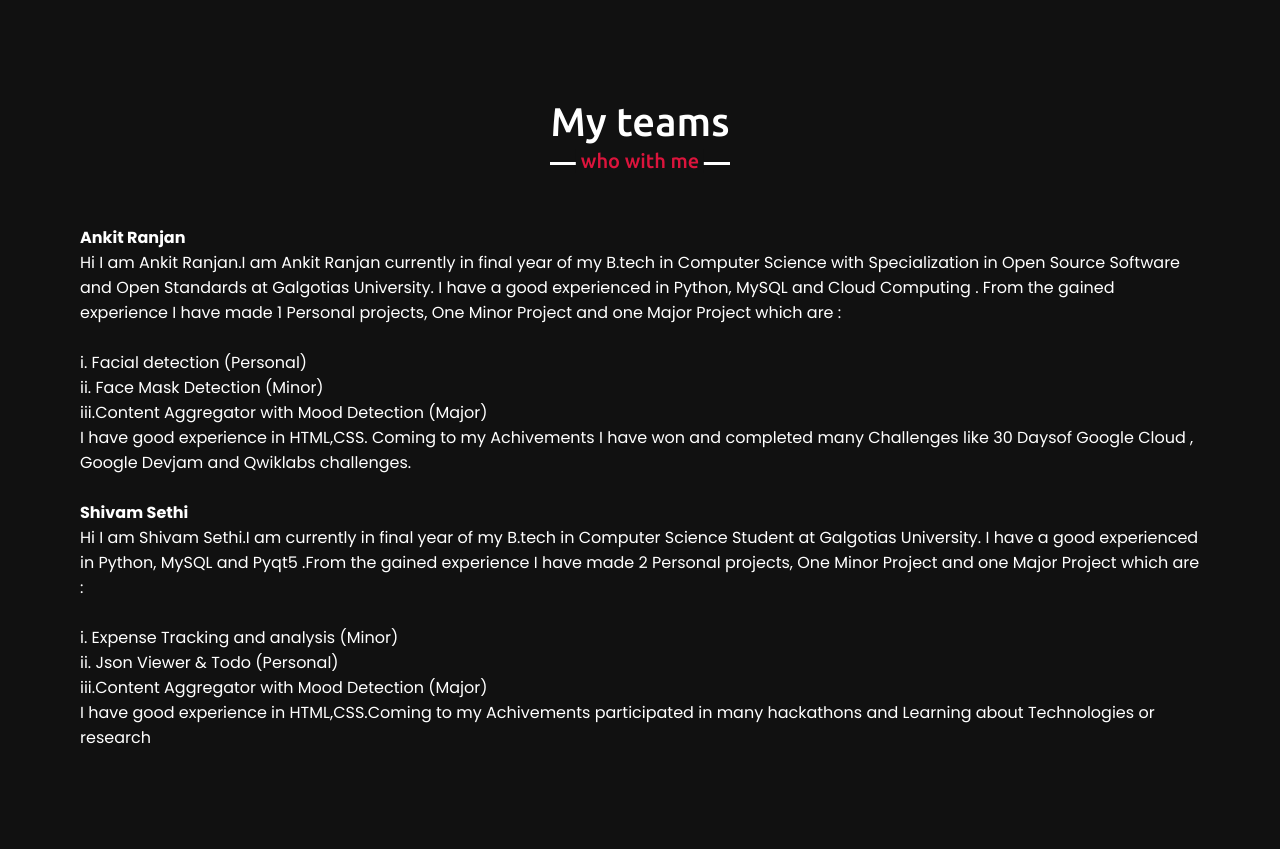
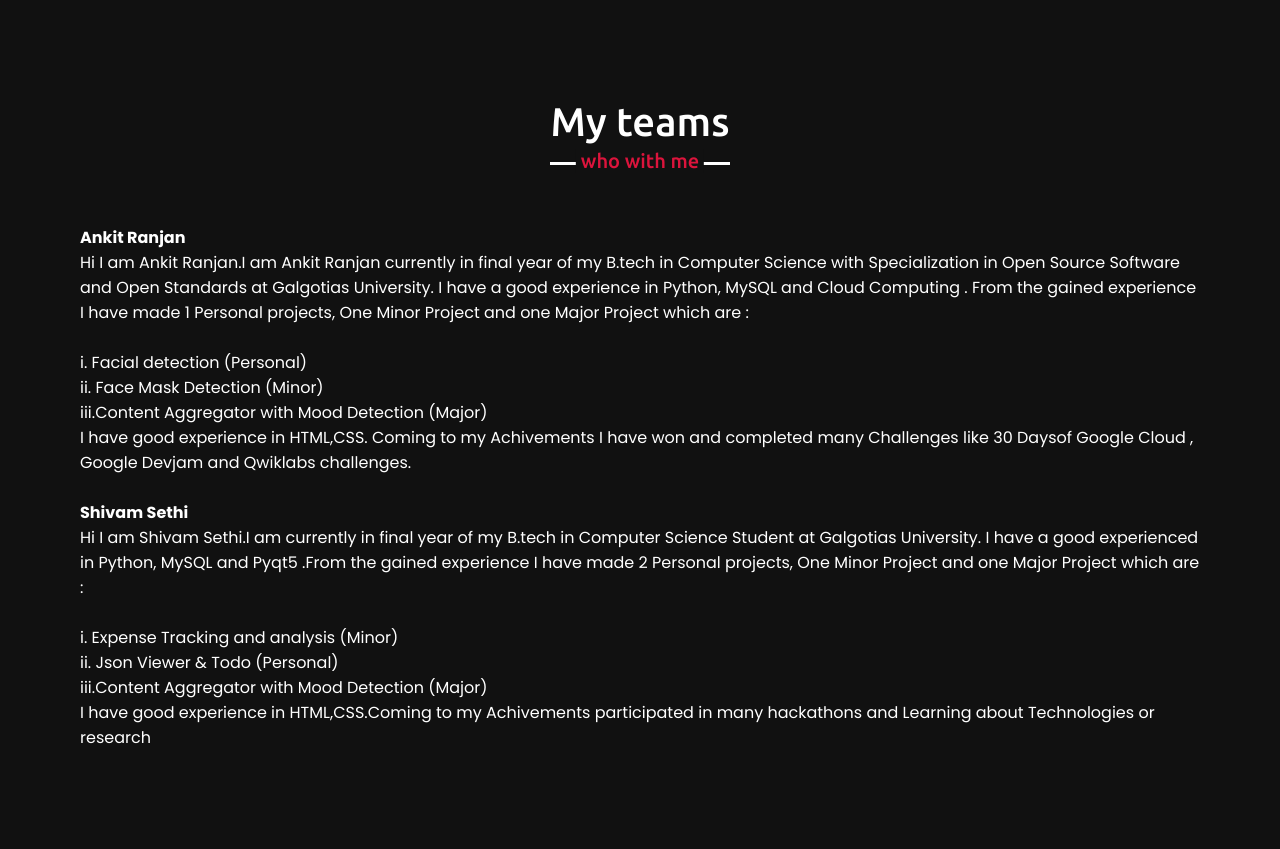
Before and after one commit to Pr1sinha/content_aggregator, a Django app: template templates/my_port.html in a window 1280 px wide. Shown: the part 1174-2023 px from the top of the page. Run offline with Django 3.2, Linux system fonts and the light colour scheme; the template is opened without the code that fills it, so the values that code supplies are empty; parts of the project's set-up code (start-up, migrations or seed data) failed here and were passed over.

Commit message:
my_port.html

```diff
--- a/templates/my_port.html
+++ b/templates/my_port.html
@@ -164,7 +164,7 @@
 
    <p> Hi I am Ankit Ranjan.I am Ankit Ranjan currently in final year of my B.tech in Computer Science with Specialization in
 Open Source Software and Open Standards at Galgotias University.
-I have a good experienced in Python, MySQL and Cloud Computing . From the gained experience I have made 1 Personal projects, One Minor Project and one
+I have a good experience in Python, MySQL and Cloud Computing . From the gained experience I have made 1 Personal projects, One Minor Project and one
 Major Project which are :</p>&nbsp&nbsp
 <p>i. Facial detection (Personal)</p>
 <p>ii. Face Mask Detection (Minor)</p>
```
